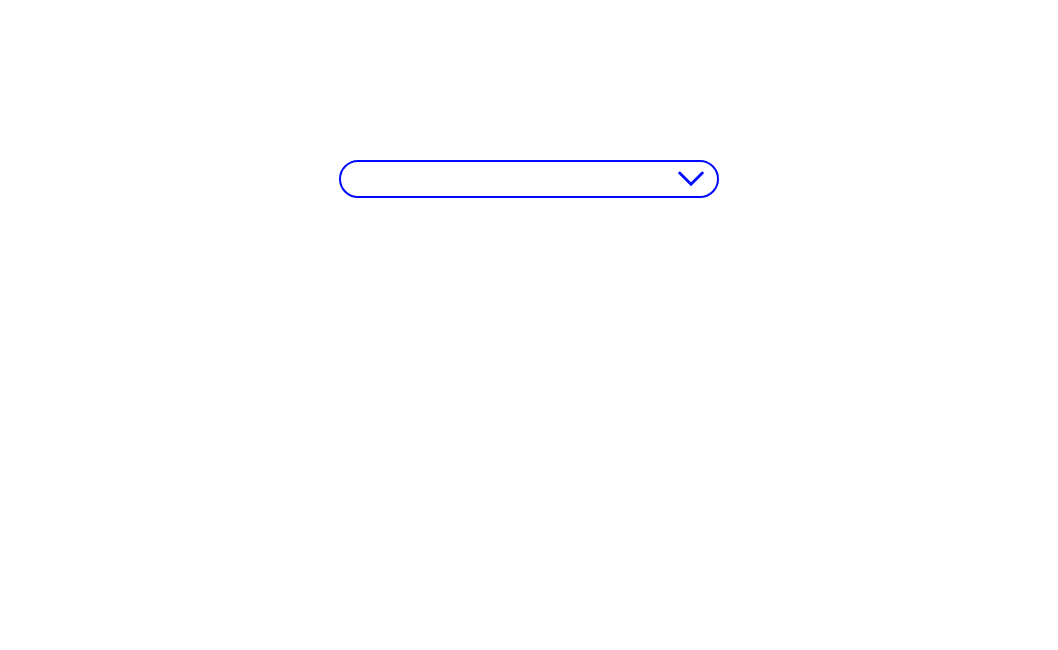
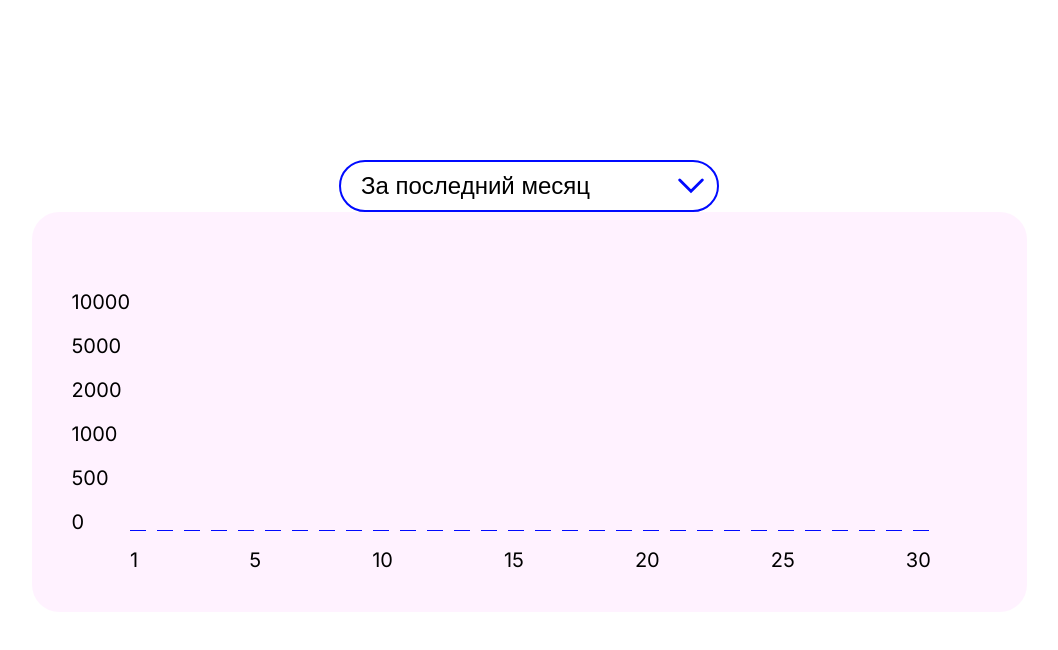
Before and after one commit to Mishwit/codify-test-task, a Next.js app: page / in a window 1280 px wide. Shown: the top 650 px of the page, without its empty margins (111-1169 px from the left). Built offline with nearby package versions, Linux system fonts and the light colour scheme.

Commit message:
complete select, start chart

```diff
--- a/src/app/page.module.css
+++ b/src/app/page.module.css
@@ -74,6 +74,7 @@
 
 .center {
   display: flex;
+  flex-direction: column;
   justify-content: center;
   align-items: center;
   position: relative;
--- a/src/app/page.tsx
+++ b/src/app/page.tsx
@@ -1,11 +1,25 @@
+"use client";
+
 import Image from "next/image";
 import styles from "./page.module.css";
 import { Select } from "@/components/atoms/Select";
+import { Chart } from "@/components/atoms/Chart";
+
+const options = [
+  "За последний месяц",
+  "За последние 6 месяцев",
+  "За последний год",
+];
+
+const amount = [10000, 5000, 2000, 1000, 500, 0];
+
 export default function Home() {
   return (
     <main className={styles.main}>
       <div className={styles.center}>
-        <Select />
+        <Select options={options} defaultOption={options[0]} />
+
+        <Chart amount={amount} />
       </div>
     </main>
   );
--- /dev/null
+++ b/src/components/atoms/Chart/index.tsx
@@ -0,0 +1,67 @@
+import React from "react";
+import styles from "./styles.module.css";
+
+import utils from "../.../../.../../../../utils/data.json";
+
+type Props = {
+  amount: [];
+};
+
+export const Chart: React.FC<Props> = ({ amount }) => {
+  const utils = [];
+  return (
+    <div className={styles.chartWrapper}>
+      <div className={styles.chartAmount}>
+        {amount.map((amount) => (
+          <span key={amount}>{amount}</span>
+        ))}
+      </div>
+      <div className={styles.chartGraph}>
+        <div className={styles.chartDays}>
+          <div className={styles.chartStripes}>
+            <div className={styles.stripe}></div>
+            <div className={styles.stripe}></div>
+            <div className={styles.stripe}></div>
+            <div className={styles.stripe}></div>
+            <div className={styles.stripe}></div>
+            <div className={styles.stripe}></div>
+            <div className={styles.stripe}></div>
+            <div className={styles.stripe}></div>
+            <div className={styles.stripe}></div>
+            <div className={styles.stripe}></div>
+            <div className={styles.stripe}></div>
+            <div className={styles.stripe}></div>
+            <div className={styles.stripe}></div>
+            <div className={styles.stripe}></div>
+            <div className={styles.stripe}></div>
+            <div className={styles.stripe}></div>
+            <div className={styles.stripe}></div>
+            <div className={styles.stripe}></div>
+            <div className={styles.stripe}></div>
+            <div className={styles.stripe}></div>
+            <div className={styles.stripe}></div>
+            <div className={styles.stripe}></div>
+            <div className={styles.stripe}></div>
+            <div className={styles.stripe}></div>
+            <div className={styles.stripe}></div>
+            <div className={styles.stripe}></div>
+            <div className={styles.stripe}></div>
+            <div className={styles.stripe}></div>
+            <div className={styles.stripe}></div>
+            <div className={styles.stripe}></div>
+          </div>
+
+          <div className={styles.days}>
+            <span>1</span>
+            <span>5</span>
+            <span>10</span>
+            <span>15</span>
+            <span>20</span>
+            <span>25</span>
+            <span>30</span>
+          </div>
+        </div>
+      </div>
+    </div>
+  );
+};
--- /dev/null
+++ b/src/components/atoms/Chart/styles.module.css
@@ -0,0 +1,46 @@
+.chartWrapper {
+  display: flex;
+  width: 995px;
+  height: 400px;
+  padding: 40px;
+  flex-shrink: 0;
+  border-radius: 27px;
+  background: rgba(255, 0, 245, 0.05);
+  font-size: 20px;
+}
+
+.chartAmount {
+  display: flex;
+  flex-direction: column;
+  gap: 20px;
+  justify-content: center;
+}
+
+.chartGraph {
+  display: flex;
+  align-items: flex-end;
+}
+
+.chartStripes {
+  display: flex;
+  gap: 11px;
+}
+
+.chartDays {
+  display: flex;
+  flex-direction: column;
+  width: 100%;
+  height: auto;
+  gap: 17px;
+}
+
+.stripe {
+  background-color: #000aff;
+  height: 1px;
+  width: 16px;
+}
+
+.days {
+  display: flex;
+  gap: 111px;
+}
--- a/src/components/atoms/Select/index.tsx
+++ b/src/components/atoms/Select/index.tsx
@@ -1,4 +1,3 @@
-"use client";
 import React, { useState } from "react";
 import clsx from "clsx";
 import styles from "./styles.module.css";
@@ -6,25 +5,29 @@ import Image from "next/image";
 
 type Props = {
   options: string[];
-  activeOption: string;
+  defaultOption: string;
 };
 
-export const Select: React.FC<Props> = ({ options, activeOption }) => {
+export const Select: React.FC<Props> = ({
+  options,
+  defaultOption = options[0],
+}) => {
   const [isSelectOpen, setIsSelectOpen] = useState(false);
-  const [selectedOption, setSelectedOption] = useState(activeOption);
-  options = [
-    "За последний месяц",
-    "За последние 6 месяцев",
-    "За последний год",
-  ];
+  const [activeOption, setActiveOption] = useState(defaultOption);
+
+  const optionClick = (option: string) => {
+    setActiveOption(option);
+    setIsSelectOpen(false);
+  };
 
   return (
     <div className={styles.selectWrapper}>
-      <div
+      <button
         className={styles.customSelect}
+        type="button"
         onClick={() => setIsSelectOpen(!isSelectOpen)}
       >
-        <span className={styles.selectSelected}>{selectedOption}</span>
+        <span className={styles.selectSelected}>{activeOption}</span>
 
         <Image
           className={clsx(styles.arrow, isSelectOpen && styles.arrowOpened)}
@@ -33,22 +36,18 @@ export const Select: React.FC<Props> = ({ options, activeOption }) => {
           height={16}
           width={28}
         />
-      </div>
+      </button>
 
       {isSelectOpen && (
-        <div className={styles.selectItems}>
-          {options.map((option) => (
-            <span
-              key={option}
-              onClick={() => {
-                setSelectedOption(option);
-                setIsSelectOpen(false);
-              }}
-            >
-              {option}
-            </span>
-          ))}
-        </div>
+        <ul className={styles.selectItems}>
+          {options.map((option) =>
+            activeOption === option ? null : (
+              <li key={option} onClick={() => optionClick(option)}>
+                {option}
+              </li>
+            )
+          )}
+        </ul>
       )}
     </div>
   );
--- a/src/components/atoms/Select/styles.module.css
+++ b/src/components/atoms/Select/styles.module.css
@@ -1,9 +1,7 @@
-* {
-  font-family: "Manrope", sans-serif;
-}
-
 .selectWrapper {
+  position: relative;
   width: 380px;
+  font-family: "Manrope";
 }
 
 .customSelect select {
@@ -11,9 +9,12 @@
 }
 
 .customSelect {
+  position: relative;
+  width: 100%;
   display: flex;
   align-items: center;
   justify-content: space-between;
+  background: none;
   padding: 9px 12px 9px 20px;
   border-radius: 28px;
   border: 2px solid #000aff;
@@ -43,28 +44,33 @@
   transform: scaleY(-1);
 }
 
-.selectItems div {
+.selectItems ul {
   margin-bottom: 16px;
 }
 
 .selectItems {
+  position: absolute;
+  left: 0;
+  right: 0;
   display: flex;
   flex-direction: column;
   gap: 14px;
-  padding: 16px 0 16px 20px;
+  padding: 16px 12px 16px 20px;
+  margin: 0;
   border: 2px solid #000aff;
   border-radius: 28px;
   font-size: 24px;
   font-weight: 400;
   line-height: 125%;
   cursor: pointer;
+  list-style-type: none;
 }
 
-.selectItems span {
+.selectItems li {
   transition: 0.3s;
 }
 
-.selectItems span:hover {
+.selectItems li:hover {
   color: #000aff;
 }
 
@@ -73,5 +79,5 @@
 }
 
 .arrowOpened {
-  transform: scaleY(-1);
+  transform: rotate(180deg);
 }
```
Also changed, not shown: 1 other file (tests, documents, lock files or other folders).
